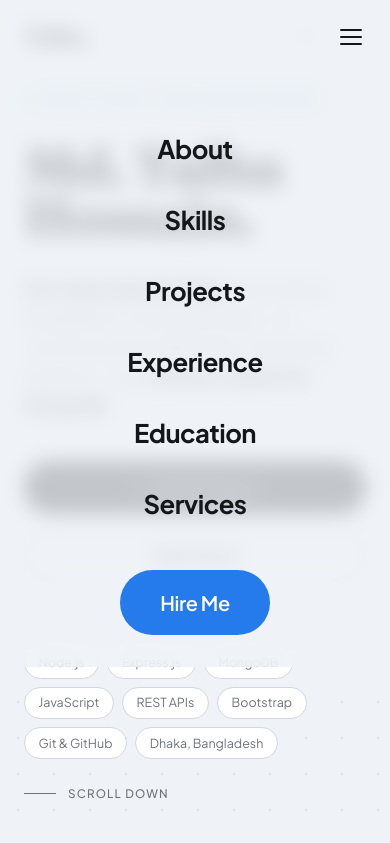
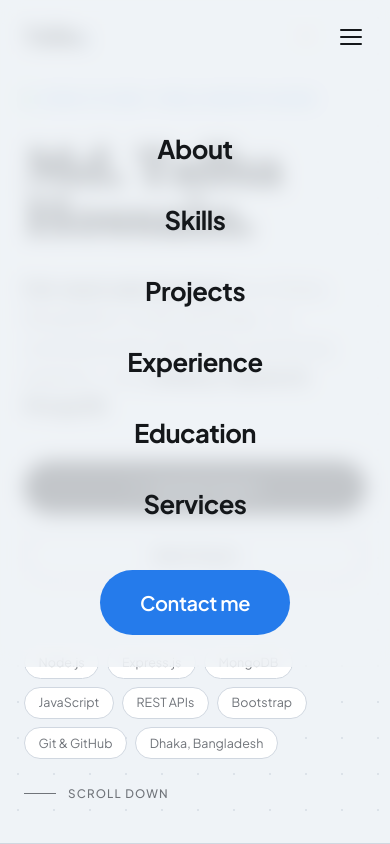
Before and after one commit to talhahossa1n/md-talha-hossain-portfolio, a website: page index.html in a window 390 px wide. Both pictures are taken after a click on the button 351 px from the left and 36 px from the top of the page. Shown: the top 844 px of the page. Drawn offline with Linux system fonts and the light colour scheme.

Commit message:
change Hire to Contact

```diff
--- a/index.html
+++ b/index.html
@@ -98,7 +98,7 @@
           <li><a href="#experience">Experience</a></li>
           <li><a href="#education">Education</a></li>
           <li><a href="#services">Services</a></li>
-          <li><a href="#contact" class="nav-hire">Hire Me</a></li>
+          <li><a href="#contact" class="nav-contact">Contact me</a></li>
         </ul>
 
         <div style="display: flex; align-items: center; gap: 0.75rem">
--- a/styles.css
+++ b/styles.css
@@ -180,7 +180,7 @@ nav.scrolled {
   color: var(--ink);
 }
 
-.nav-hire {
+.nav-contact {
   background: var(--ink-surface) !important;
   color: var(--ink-surface-fg) !important;
   padding: 0.5rem 1.25rem;
@@ -192,7 +192,7 @@ nav.scrolled {
     transform 0.2s !important;
 }
 
-.nav-hire:hover {
+.nav-contact:hover {
   background: var(--skyblue) !important;
   color: #fff !important;
   transform: translateY(-1px);
@@ -1497,8 +1497,8 @@ footer {
     letter-spacing: -0.02em;
   }
 
-  /* Override "Hire Me" button for mobile menu */
-  .nav-links .nav-hire {
+  /* Override "Contact Me" button for mobile menu */
+  .nav-links .nav-contact {
     display: inline-block;
     margin-top: 1rem;
     padding: 1rem 2.5rem !important;
```
